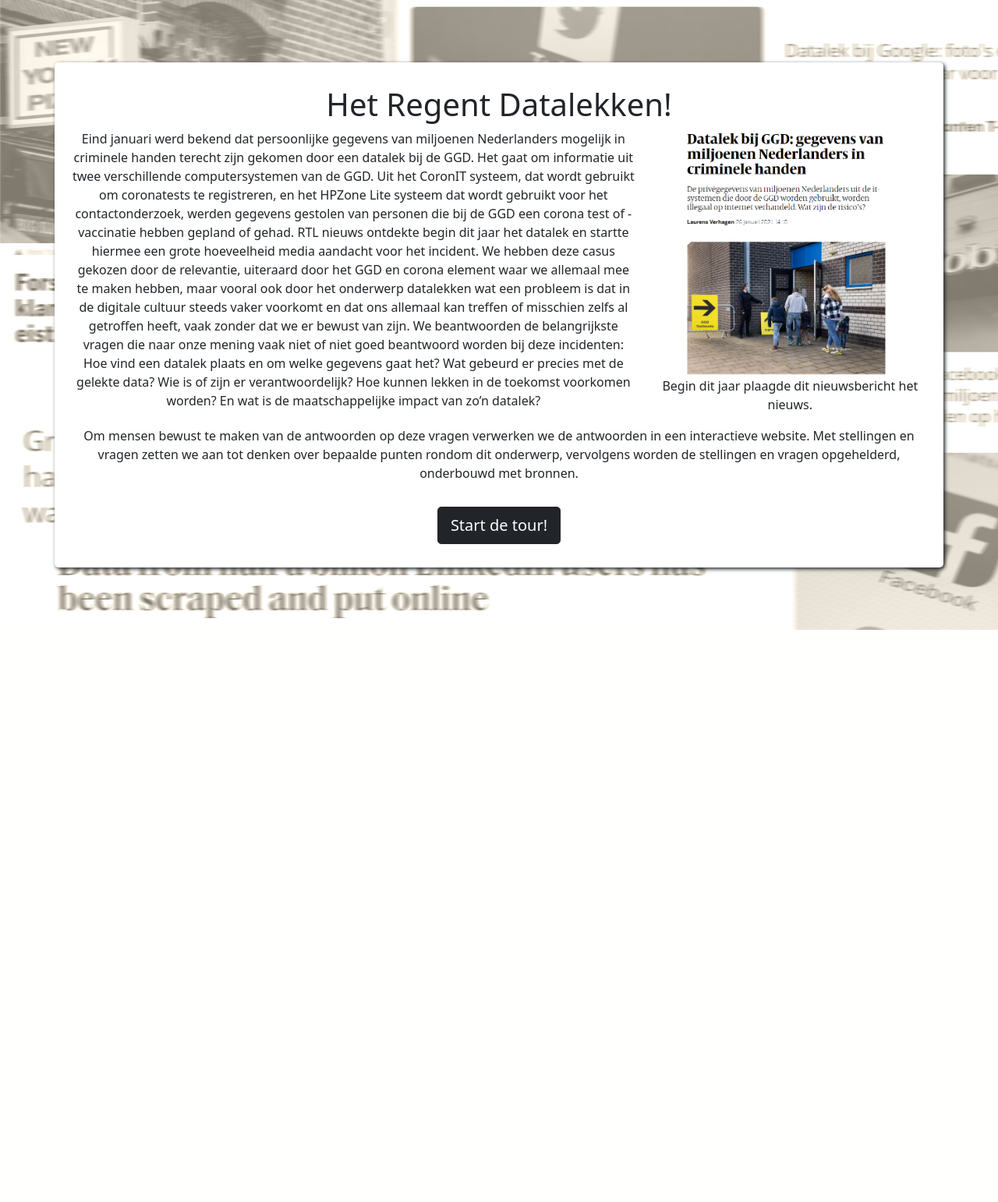
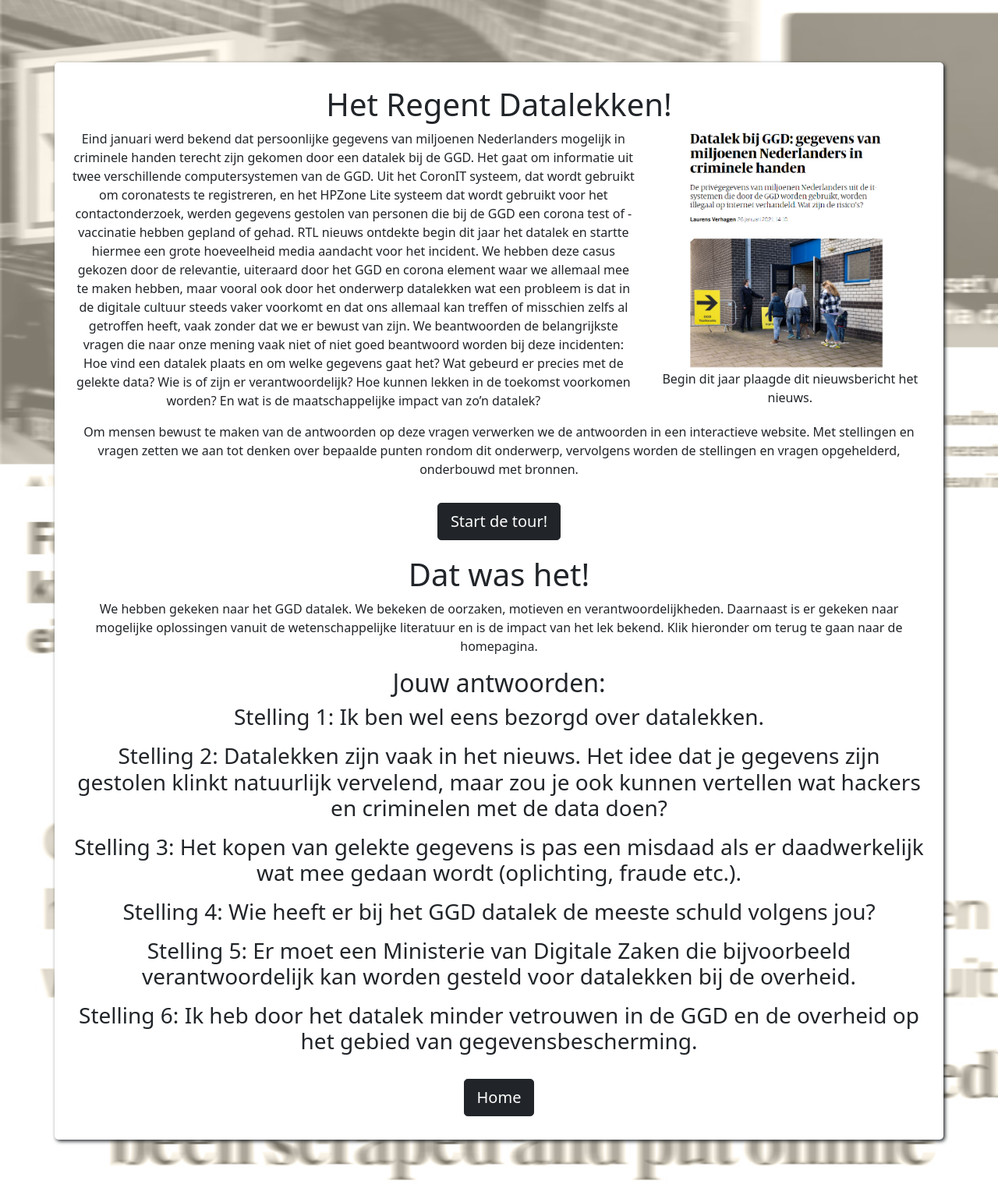
Before and after one commit to maiklarooij/HetRegentDataLekken, a Flask app: page / in a window 1280 px wide. Shown: the whole page at 78% size. Before the commit the page ends 808 px from the top, so only its background shows below. Run offline with Flask 2, Linux system fonts and the light colour scheme; some libraries are stand-ins or nearby versions.

Commit message:
end version

```diff
--- a/static/styles.css
+++ b/static/styles.css
@@ -21,3 +21,10 @@ body {
 .stelling {
     font-size: 30px;
 }
+
+.stellingeind {
+    background-color:#293133;
+    color: white;
+    margin-left: 25%;
+    max-width: 50%;
+}
--- a/templates/index.html
+++ b/templates/index.html
@@ -3,7 +3,7 @@
     <meta charset="utf-8">
     <meta name="viewport" content="width=device-width, initial-scale=1, shrink-to-fit=no">
 
-    <link href="/static/styles.css" rel="stylesheet">
+    <link href="static/styles.css" rel="stylesheet">
     <script src="https://ajax.googleapis.com/ajax/libs/jquery/2.1.3/jquery.min.js"></script>
     <link href="https://cdn.jsdelivr.net/npm/bootstrap@5.0.1/dist/css/bootstrap.min.css" rel="stylesheet" integrity="sha384-+0n0xVW2eSR5OomGNYDnhzAbDsOXxcvSN1TPprVMTNDbiYZCxYbOOl7+AMvyTG2x" crossorigin="anonymous">
     <link rel="icon" href="static/favicon.ico"/>
@@ -23,7 +23,7 @@
                 </div>
                 <div class='col-4'>
                     <figure>
-                        <img src='static/nieuwdatalek.PNG' width='270px'>
+                        <img src='static/nieuwdatalek.PNG' width='75%'>
                         <figcaption>Begin dit jaar plaagde dit nieuwsbericht het nieuws.</figcaption>
                     </figure>
                 </div>
@@ -49,7 +49,7 @@
                 </div>
                 <div class='col-4'>
                     <figure>
-                        <img src='static/coronit.jpeg' width='400px'>
+                        <img src='static/coronit.jpeg' width='100%'>
                         <figcaption style="font-size: 13px">Zo ziet het 'CoronIT' systeem eruit.</figcaption>
                     </figure>
                 </div>
@@ -83,7 +83,7 @@
                 </div>
                 <div class='col-4'>
                     <figure>
-                        <img src='static/whatsapp.jpg' width='250px'>
+                        <img src='static/whatsapp.jpg' width='75%'>
                         <figcaption style="font-size: 13px">Oplichters doen zich voor als een familielid op WhatsApp en vragen vervolgens om geld.</figcaption>
                     </figure>
                 </div>
@@ -150,7 +150,17 @@
         <div id='screen9' style='display:none;' class="screens">
             <h1>Hoe kunnen datalekken voorkomen worden?</h1>
             <p>Zoals eerder genoemd zijn er meerdere verschillende manieren waarop een datalek kan plaatsvinden, de meest voorkomende daarvan is een fout of zwakte in de beveiligingssystemen en -maatregelen waardoor hackers bij data kunnen komen waar ze niet bij mogen komen. Dit wordt met name veroorzaakt door het feit dat deze manier van beveiliging weinig proactief is en over het algemeen gebruik maakt van, van tevoren gedefinieerde regels voor eventuele acties die ondernomen moeten worden (Alneyadi, Sithirasenan & Muthukkumarasamy, 2016). Een eventuele oplossing hiervoor zijn de ‘data leak prevention systems’ (DLPSs) als besproken door Chawan & Jadhav (2019). Dit zijn systemen die aan de hand van de context en inhoud van de data een passende manier zoeken om lekken te voorkomen. Dit soort systemen zouden ervoor zorgen dat de eventuele zwakke punten bekend zijn bij het bedrijf zodat deze extra beschermd kunnen worden.            </p>
-            <p>In het geval van de GGD heeft het lek echter op een andere manier plaatsgevonden, dit vereist dus ook een andere oplossing. Bij dit lek gaat het eerder om een ontwerpfout die het voor de werknemers erg makkelijk maakte om gevoelige data te downloaden en daarna eventueel te delen met wie ze willen. Deze werknemers hebben zich vervolgens laten omkopen door hackers om de data, die onder andere medische gegevens en het BSN van patiënten bevatte, te delen (RTL-Nieuws, 2021). Oplossingen voor datalekken van deze soort kunnen op twee manieren bekeken worden: het systeem moet veranderen of de werknemers moeten veranderen. De meest betrouwbare en realistische van deze twee zal zijn om het systeem te veranderen, in grote organisaties als de GGD zijn er namelijk constant nieuwe werknemers en van werknemers die bijvoorbeeld een soort training (bijvoorbeeld over hoe ze moeten omgaan met mensen die hen proberen om te kopen) hebben gehad is het niet gegarandeerd dat ze zich hier ook daadwerkelijk aan houden. Een verandering aan het systeem zou kunnen bestaan uit het veranderen van manier waarop werknemers bij de data kunnen met daarbij een betere beveiliging voor het exporteren van de data (waardoor bijvoorbeeld alleen hoogstaande werknemers met een persoonlijke code dit kunnen).</p>
+            <div class='row'>
+                <div class='col'>
+                    <p>In het geval van de GGD heeft het lek echter op een andere manier plaatsgevonden, dit vereist dus ook een andere oplossing. Bij dit lek gaat het eerder om een ontwerpfout die het voor de werknemers erg makkelijk maakte om gevoelige data te downloaden en daarna eventueel te delen met wie ze willen. Deze werknemers hebben zich vervolgens laten omkopen door hackers om de data, die onder andere medische gegevens en het BSN van patiënten bevatte, te delen (RTL-Nieuws, 2021). Oplossingen voor datalekken van deze soort kunnen op twee manieren bekeken worden: het systeem moet veranderen of de werknemers moeten veranderen. De meest betrouwbare en realistische van deze twee zal zijn om het systeem te veranderen, in grote organisaties als de GGD zijn er namelijk constant nieuwe werknemers en van werknemers die bijvoorbeeld een soort training (bijvoorbeeld over hoe ze moeten omgaan met mensen die hen proberen om te kopen) hebben gehad is het niet gegarandeerd dat ze zich hier ook daadwerkelijk aan houden. Een verandering aan het systeem zou kunnen bestaan uit het veranderen van manier waarop werknemers bij de data kunnen met daarbij een betere beveiliging voor het exporteren van de data (waardoor bijvoorbeeld alleen hoogstaande werknemers met een persoonlijke code dit kunnen).</p>
+                </div>
+                <div class='col'>
+                    <figure>
+                        <img src='static/ggdmedewerker.jpg' width='75%'>
+                        <figcaption>GGD medewerkers moeten door de GGD beter opgeleid worden zodat de medewerkers te vertrouwen zijn.</figcaption>
+                    </figure>
+                </div>
+            </div>
             <p>Gezien de relatief simplistische aard van deze oplossing (en daarbij ook de oorzaak van het probleem), zou het een goed idee kunnen zijn om te kijken of bedrijven als de GGD wel genoeg doen om de data van hun gebruikers/patiënten te beschermen. In dit geval zou gesteld kunnen worden dat het de werknemers waren die het uiteindelijke veroorzaakte, echter maakte de GGD het erg makkelijk voor hen om gevoelige data te delen met derden en is het de verantwoordelijkheid van de organisatie in zijn geheel om deze data te beschermen. In dit geval heeft de GGD dus te veel vertrouwen in haar werknemers gehad om moreel juist om te gaan met een systeem dat relatief makkelijk te exploiteren is voor grote geldbedragen. Echter zullen werknemers met slechte intenties hoogstwaarschijnlijk altijd een manier vinden om waardevolle data te verspreiden (bijvoorbeeld door foto’s hiervan te maken). Ook nadat het systeem is aangepast en ze eventueel een training hebben gehad, draait het nog steeds voornamelijk om vertrouwen; de werknemers moeten nou eenmaal bij de data kunnen om hun werk uit te voeren.</p>
             <button id='knop4' style='margin-top: 15px;' class="btn btn-dark btn-lg">Ga verder</button>
         </div>
@@ -172,9 +182,29 @@
             </div>
         </div>
 
-        <div id='screen12' style='display:none;' class="screens">
+        <div id='screen12' style='display:block;' class="screens">
             <h1>Dat was het!</h1>
             <p>We hebben gekeken naar het GGD datalek. We bekeken de oorzaken, motieven en verantwoordelijkheden. Daarnaast is er gekeken naar mogelijke oplossingen vanuit de wetenschappelijke literatuur en is de impact van het lek bekend. Klik hieronder om terug te gaan naar de homepagina.</p>
+            <h2>Jouw antwoorden:</h2>
+
+            <h3>Stelling 1: Ik ben wel eens bezorgd over datalekken.</h3>
+            <p class='stellingeind'><span id='answer1'></span></p>
+
+            <h3>Stelling 2: Datalekken zijn vaak in het nieuws. Het idee dat je gegevens zijn gestolen klinkt natuurlijk vervelend, maar zou je ook kunnen vertellen wat hackers en criminelen met de data doen?</h3>
+            <p class='stellingeind'><span id='answer2'></span></p>
+
+            <h3>Stelling 3: Het kopen van gelekte gegevens is pas een misdaad als er daadwerkelijk wat mee gedaan wordt (oplichting, fraude etc.).</h3>
+            <p class='stellingeind'><span id='answer3'></span></p>
+
+            <h3>Stelling 4: Wie heeft er bij het GGD datalek de meeste schuld volgens jou?</h3>
+            <p class='stellingeind'><span id='answer4'></span></p>
+
+            <h3>Stelling 5: Er moet een Ministerie van Digitale Zaken die bijvoorbeeld verantwoordelijk kan worden gesteld voor datalekken bij de overheid.</h3>
+            <p class='stellingeind'><span id='answer5'></span></p>
+
+            <h3>Stelling 6: Ik heb door het datalek minder vetrouwen in de GGD en de overheid op het gebied van gegevensbescherming.</h3>
+            <p class='stellingeind'><span id='answer6'></span></p>
+
             <button id='knop6' style='margin-top: 15px;' class="btn btn-dark btn-lg">Home</button>
         </div>
     </div>
@@ -257,4 +287,70 @@
         }, 1000);
     }
 
+    function stelling1(answer) {
+        document.getElementById("answer1").innerHTML = answer;
+    }
+    function stelling2(answer) {
+        document.getElementById("answer2").innerHTML = answer;
+    }
+    function stelling3(answer) {
+        document.getElementById("answer3").innerHTML = answer;
+    }
+    function stelling4(answer) {
+        document.getElementById("answer4").innerHTML = answer;
+    }
+    function stelling5(answer) {
+        document.getElementById("answer5").innerHTML = answer;
+    }
+    function stelling6(answer) {
+        document.getElementById("answer6").innerHTML = answer;
+    }
+
+    document.getElementById("stelling1.1").addEventListener("click", function (){
+        stelling1('Ja');
+    });
+    document.getElementById("stelling1.2").addEventListener("click", function (){
+        stelling1('Nee');
+    });
+
+    document.getElementById("stelling2.1").addEventListener("click", function (){
+        stelling2('Ja');
+    });
+    document.getElementById("stelling2.2").addEventListener("click", function (){
+        stelling2('Nee');
+    });
+
+    document.getElementById("stelling3.1").addEventListener("click", function (){
+        stelling3('Eens');
+    });
+    document.getElementById("stelling3.2").addEventListener("click", function (){
+        stelling3('Oneens');
+    });
+
+    document.getElementById("stelling4.1").addEventListener("click", function (){
+        stelling4('GGD');
+    });
+    document.getElementById("stelling4.2").addEventListener("click", function (){
+        stelling4('Medewerkers');
+    });
+    document.getElementById("stelling4.3").addEventListener("click", function (){
+        stelling4('Ministerie van Volksgezondheid');
+    });
+    document.getElementById("stelling4.4").addEventListener("click", function (){
+        stelling4('Toezichthouder AP');
+    });
+
+    document.getElementById("stelling5.1").addEventListener("click", function (){
+        stelling5('Eens');
+    });
+    document.getElementById("stelling5.2").addEventListener("click", function (){
+        stelling5('Oneens');
+    });
+
+    document.getElementById("stelling6.1").addEventListener("click", function (){
+        stelling6('Eens');
+    });
+    document.getElementById("stelling6.2").addEventListener("click", function (){
+        stelling6('Oneens');
+    });
 </script>
```
Also changed, not shown: app.py (renamed from application.py), static/ggdmedewerker.jpg (added).
